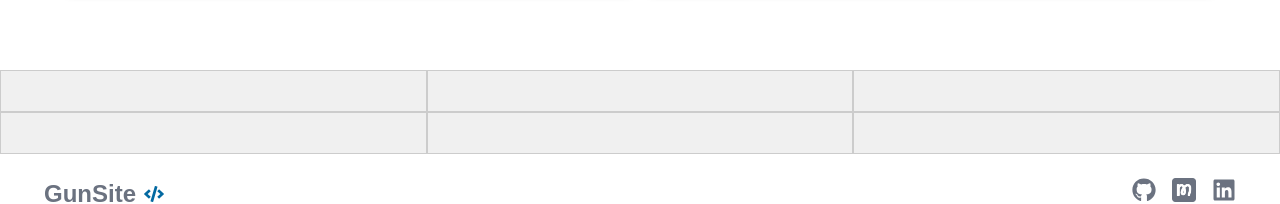
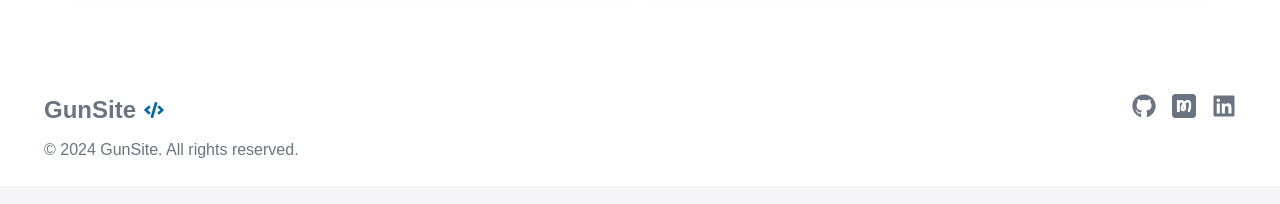
Before and after one commit to Gun-E/GunSiteFront, a Next.js app: page / in a window 1280 px wide. Shown: the part 1038-1242 px from the top of the page. Built offline with nearby package versions, Linux system fonts and the light colour scheme; a web font is replaced by a local one.

Commit message:
feat : 프론트 엔드 개발

```diff
--- a/src/app/page.tsx
+++ b/src/app/page.tsx
@@ -7,7 +7,6 @@ export default function Home() {
         <div>
             <HomeComponent/>
             <BoardComponent/>
-            <Board/>
         </div>
     );
 }
```
